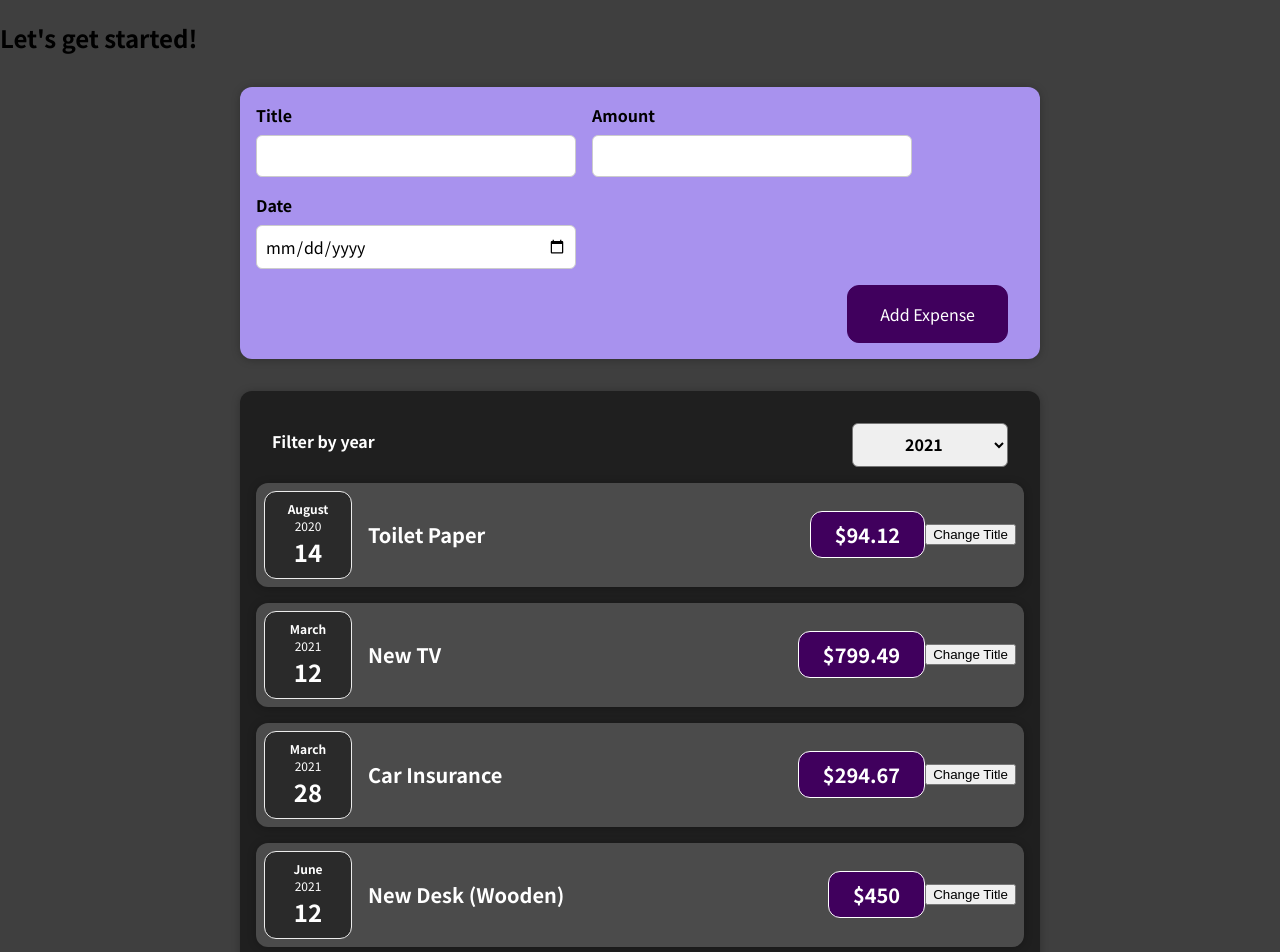
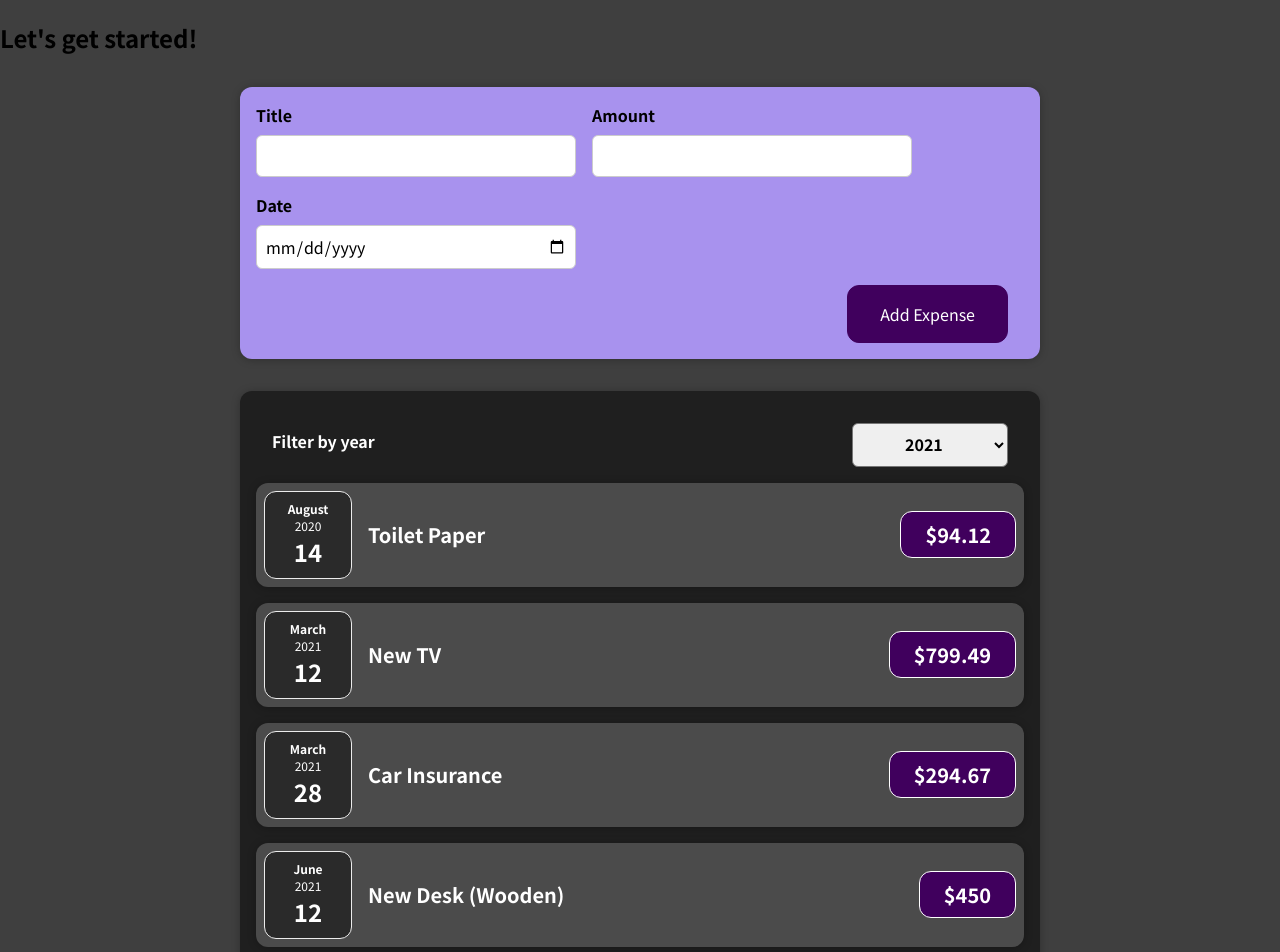
Before and after one commit to AlbertoRoldanUX-code/Expense-Tracker, a React (Create React App) app: page / in a window 1280 px wide. Shown: the top 952 px of the page. Built offline with nearby package versions, Linux system fonts and the light colour scheme.

Commit message:
Render list of expenses dynamically using the map method

```diff
--- a/src/App.js
+++ b/src/App.js
@@ -39,3 +39,5 @@
 };
 
 export default App;
+
+// Render list of data dynamically
--- a/src/components/Expenses/ExpenseItem.js
+++ b/src/components/Expenses/ExpenseItem.js
@@ -1,23 +1,16 @@
-import React, { useState } from "react";
+import React from "react";
 import "./ExpenseItem.css";
 import ExpenseDate from "./ExpenseDate";
 import Card from "../UI/Card";
 
 const ExpenseItem = (props) => {
-  const [title, setTitle] = useState(props.title);
-
-  function changeHeading() {
-    setTitle("Updated");
-  }
-
   return (
     <Card className="expense-item">
       <ExpenseDate date={props.date} />
       <div className="expense-item__description">
-        <h2>{title}</h2>
+        <h2>{props.title}</h2>
         <div className="expense-item__price">${props.amount}</div>
       </div>
-      <button onClick={changeHeading}>Change Title</button>
     </Card>
   );
 };
--- a/src/components/Expenses/Expenses.js
+++ b/src/components/Expenses/Expenses.js
@@ -5,7 +5,7 @@
 import ExpensesFilter from "./ExpensesFilter";
 
 const Expenses = (props) => {
-  // 5º Forward that year to Expenses component (parent) and store it in a state.
+  // Forward that year to Expenses component (parent) and store it in a state.
   const [filteredYear, setFilteredYear] = useState("2021");
 
   const selectYearHandler = function (selectedYear) {
@@ -14,40 +14,23 @@
   };
 
   return (
-    // 3º Add ExpensesFilter component in Expenses component (parent) (On top of Card). ✔
+    // Add ExpensesFilter component in Expenses component (parent) (On top of Card).
     <div>
       <Card className="expenses">
         <ExpensesFilter
           selected={filteredYear}
           onChangeYear={selectYearHandler}
         />
-        <ExpenseItem
-          title={props.items[0].title}
-          amount={props.items[0].amount}
-          date={props.items[0].date}
-        />
-        <ExpenseItem
-          title={props.items[1].title}
-          amount={props.items[1].amount}
-          date={props.items[1].date}
-        />
-        <ExpenseItem
-          title={props.items[2].title}
-          amount={props.items[2].amount}
-          date={props.items[2].date}
-        />
-        <ExpenseItem
-          title={props.items[3].title}
-          amount={props.items[3].amount}
-          date={props.items[3].date}
-        />
+        {props.items.map((expense) => (
+          <ExpenseItem
+            title={expense.title}
+            amount={expense.amount}
+            date={expense.date}
+          />
+        ))}
       </Card>
     </div>
   );
 };
 
 export default Expenses;
-
-// 1º Create ExpensesFilter component. ✔
-
-// 2º Add styling and markup attached. ✔
--- a/src/components/Expenses/ExpensesFilter.js
+++ b/src/components/Expenses/ExpensesFilter.js
@@ -1,5 +1,4 @@
 import React from "react";
-
 import "./ExpensesFilter.css";
 
 const ExpensesFilter = (props) => {
@@ -11,7 +10,7 @@
     <div className="expenses-filter">
       <div className="expenses-filter__control">
         <label>Filter by year</label>
-        {/* 4º Listen to changes on that dropdown (when it selects a new year) ✔ */}
+        {/* Listen to changes on that dropdown (when it selects a new year) ✔ */}
         <select value={props.selected} onChange={dropdownHandler}>
           <option value="2022">2022</option>
           <option value="2021">2021</option>
```
Also changed, not shown: 1 other file (tests, documents, lock files or other folders).
